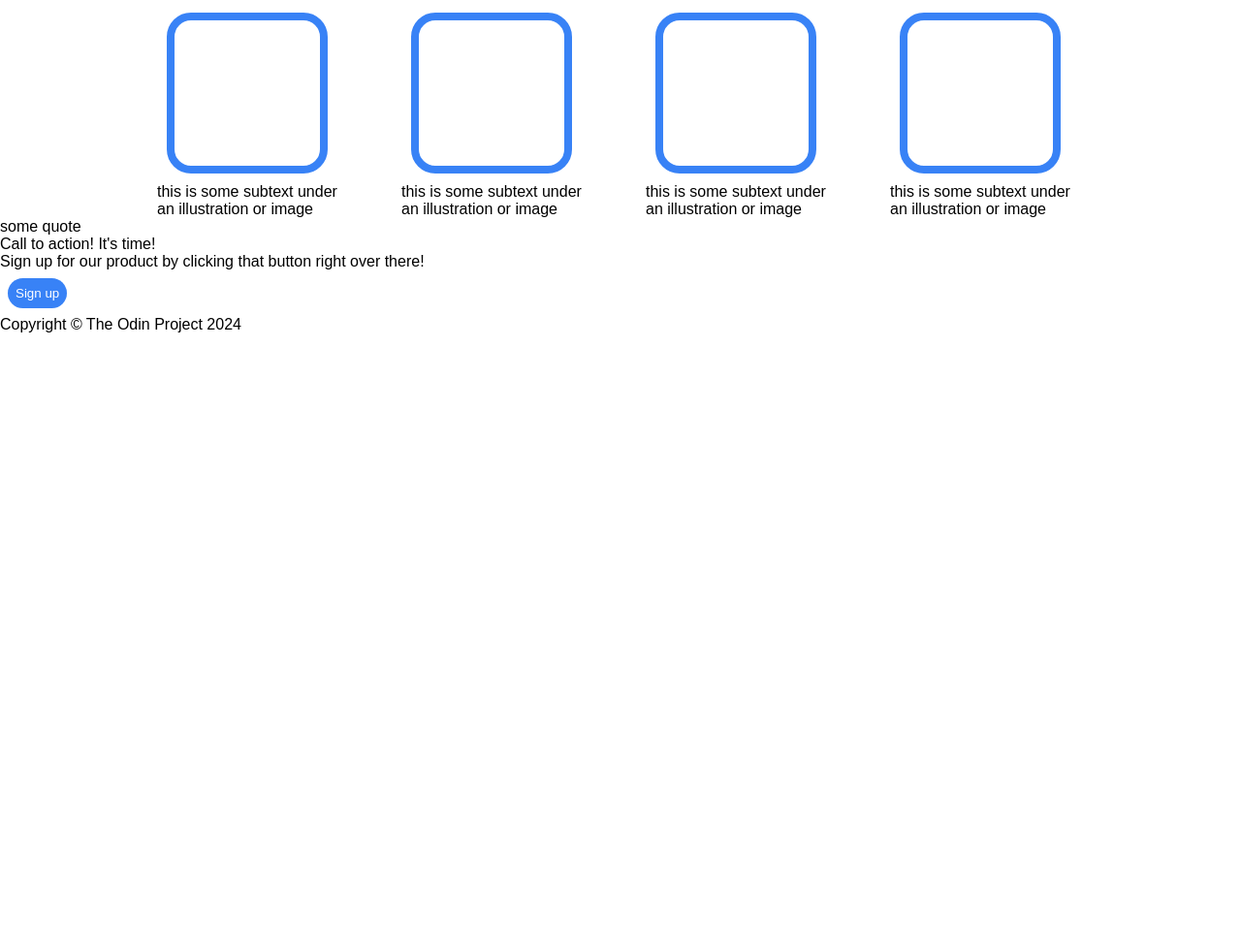
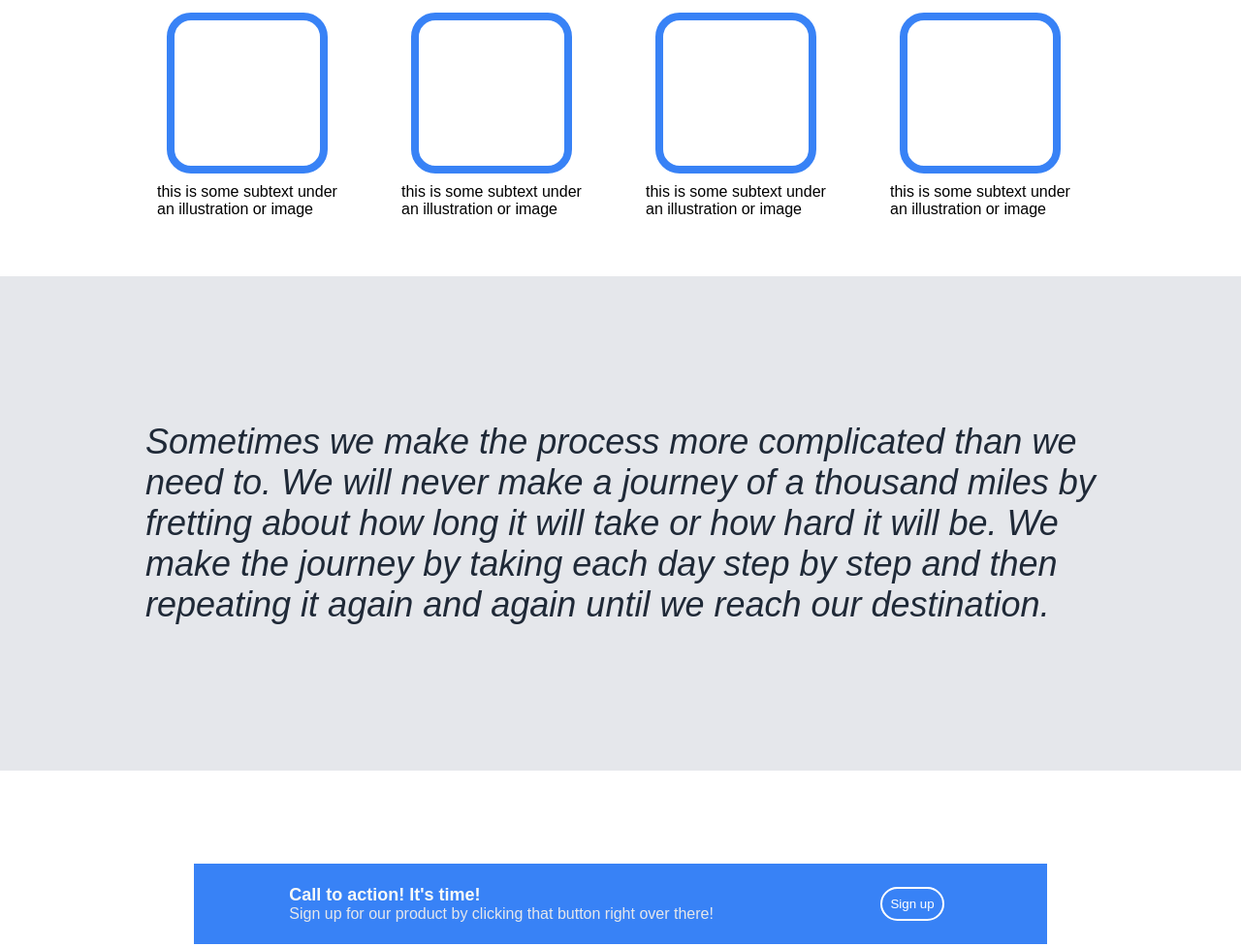
Before and after one commit to KingCrimson-tech/landing-page, a plain HTML site: page index.html in a window 1280 px wide. Shown: the part 467-1444 px from the top of the page at 97% size. Before the commit the page ends 811 px from the top, so only its background shows below. Drawn offline with Linux system fonts and the light colour scheme.

Commit message:
added styling to quote and footer section

```diff
--- a/index.html
+++ b/index.html
@@ -57,13 +57,17 @@
     </div>
 
     <div class="quote">
-        some quote
+        <div class="quote-text">
+            Sometimes we make the process more complicated than we need to. We will never make a journey of a thousand miles by fretting about how long it will take or how hard it will be. We make the journey by taking each day step by step and then repeating it again and again until we reach our destination.
+        </div>
     </div>
 
     <div class="action">
-        <div class="action-text">Call to action! It's time!</div>
-        <div>Sign up for our product by clicking that button right over there!</div>
-        <button>Sign up</button>
+        <div class="action-display">
+            <div class="action-text">Call to action! It's time!</div>
+            <div class="action-sub">Sign up for our product by clicking that button right over there!</div>
+        </div>
+        <button class="action-btn">Sign up</button>
     </div>
 
     <div class="footer">
--- a/style.css
+++ b/style.css
@@ -90,9 +90,58 @@ button {
     display: flex;
     justify-content: center;
     gap: 52px;
+    margin-bottom: 60px;
 }
 
 .card-display {
     flex-wrap: wrap;
     max-width: 200px;
 }
+
+.quote {
+    background-color: #E5E7EB;
+    padding: 150px;
+    display: flex;
+    justify-content: center;
+    align-items: center;
+    margin-bottom: 48px;
+}
+
+.quote-text {
+    font-size: 36px;
+    color: #1F2937;
+    font-style: italic;
+    font-weight: lighter;
+}
+
+.action {
+    background-color: #3882F6;
+    padding: 16px;
+    margin: 200px;
+    margin-top: 48px;
+    display: flex;
+    justify-content: space-around;
+    align-items: center;
+}
+
+.action-text {
+    font-weight: 900;
+    color: #F9FAF8;
+    font-size: 18px;
+}
+
+.action-sub {
+    color: #E5E7EB;
+}
+
+.action-btn {
+    border: 2px solid white;
+}
+
+.footer {
+    color: #F9FAF8;
+    height: 52px;
+    background-color: #1F2937;
+    text-align: center;
+    padding: 50px;
+}
```
